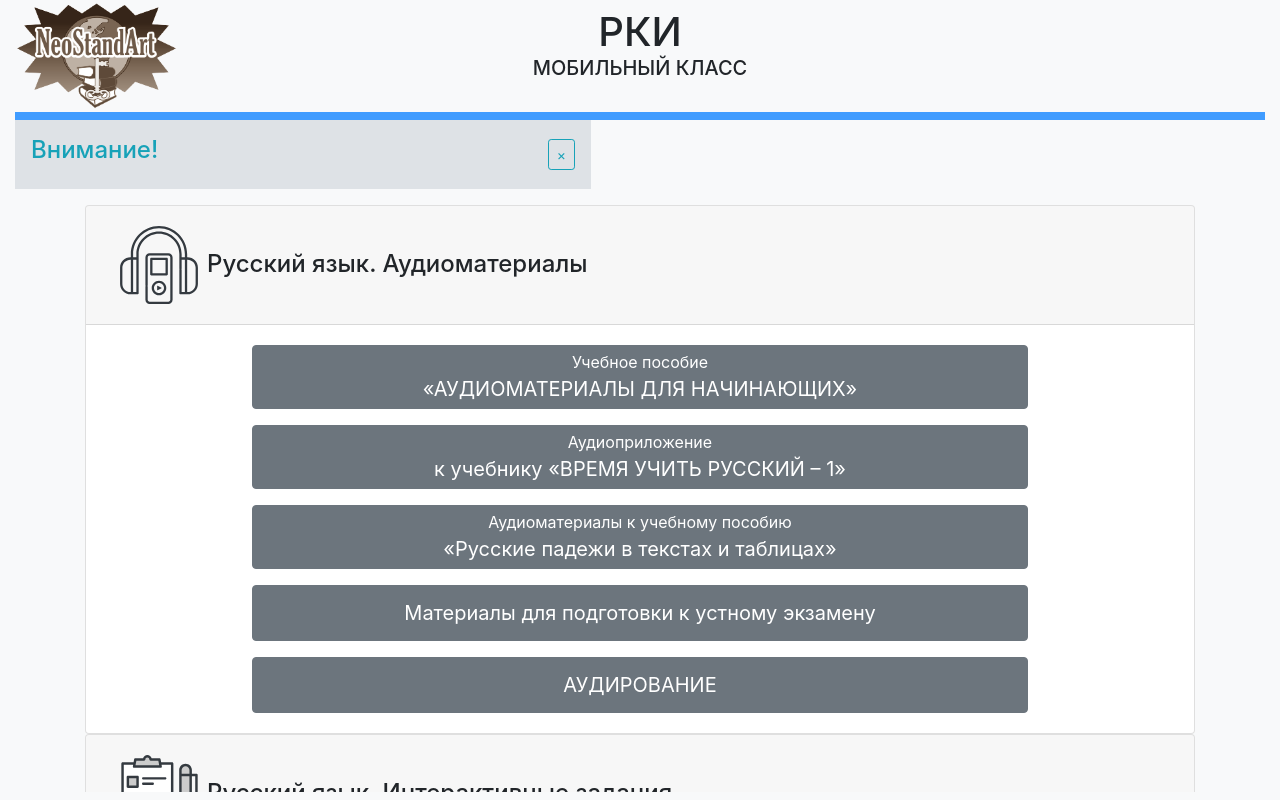
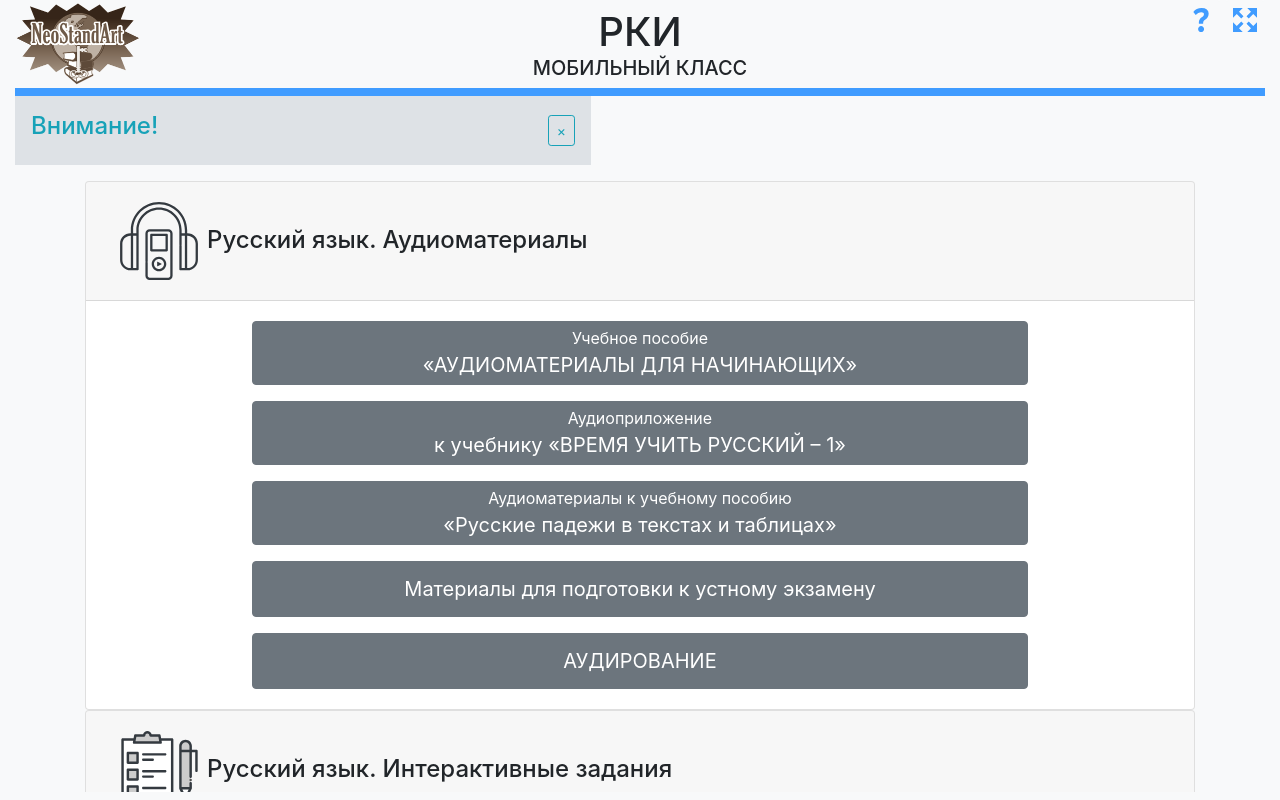
Before and after one commit to neostandart/mobclass, a plain HTML site: page index.html in a window 1280 px wide. Drawn offline with Linux system fonts and the light colour scheme.

Commit message:
Update app.css (add About Dialog)

```diff
--- a/css/app.css
+++ b/css/app.css
@@ -310,23 +310,36 @@ Master content
   color: #343a40;
 }
 
-/* *** Full/Restore Screen Button *** */
 
-.master-content > header > #btnScreenToggle {
+/* *** TopControlPanel (Grigory 2023-11-09) *** */
+.master-content #TopControlPanel {
   position: absolute;
-  top: 0px;
-  left: 100%;
-  transform: translateX(-100%);
-  z-index: 100;
+  left: auto;
+  right: 0;
+  top: 0;
+  display: flex;
+  gap: 0.25rem;
+}
+
+/* About Button (Grigory 2023-11-09) */
+#TopControlPanel > #btnAbout {
+  width: 40px;
+  height: 40px;
+  background: url("./../res/images/about.svg") no-repeat center;
+  background-size: 24px 24px;
+  cursor: pointer;
+}
+
+/* Full/Restore Screen Button */
+#TopControlPanel #btnScreenToggle {
   width: 40px;
   height: 40px;
   background: url("./../res/images/fullscreen.svg") no-repeat center;
   background-size: 24px 24px;
   cursor: pointer;
-  /* display: inline-block; */
 }
 
-.master-content > header > #btnScreenToggle.restorescreen {
+#TopControlPanel #btnScreenToggle.restorescreen {
   background: url("./../res/images/restorescreen.svg") no-repeat center;
   background-size: 24px 24px;
 }
```
